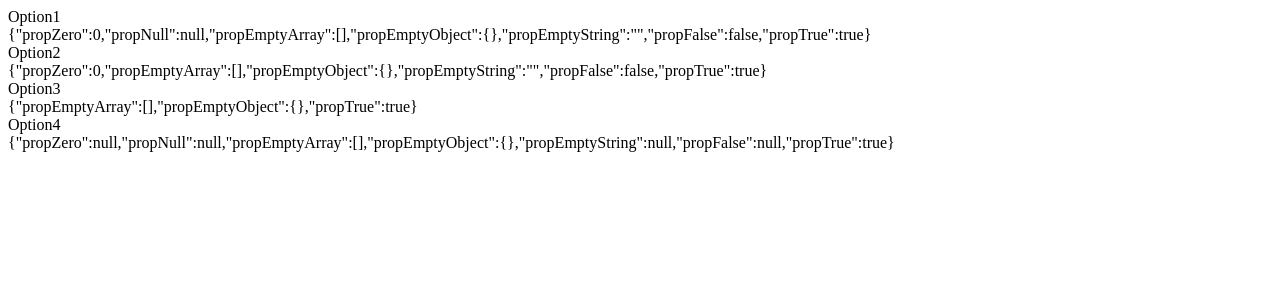
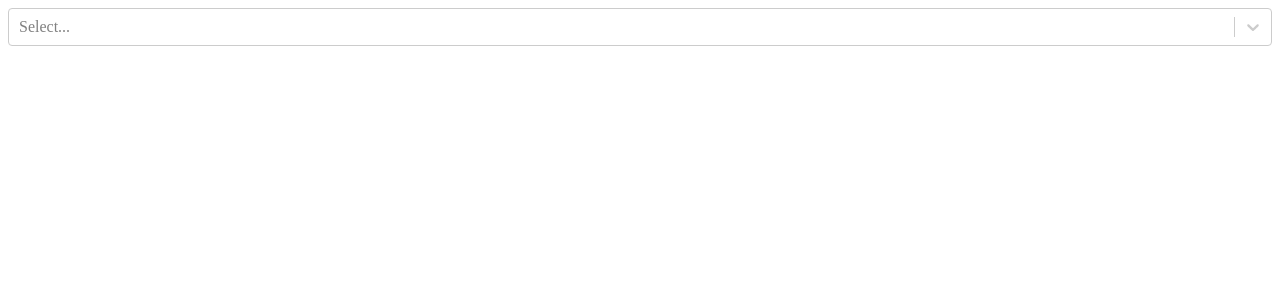
Before and after one commit to ankhzaq/stackoverflow-questions, a React (Create React App) app in the folder reactv17-questions/: page / in a window 1280 px wide. Shown: the top 300 px of the page. Built offline with nearby package versions, Linux system fonts and the light colour scheme.

Commit message:
feature - question15 - options select with hooks

```diff
--- a/reactv17-questions/package.json
+++ b/reactv17-questions/package.json
@@ -26,6 +26,7 @@
     "react-redux": "^7.2.2",
     "react-router-dom": "^5.2.0",
     "react-scripts": "4.0.2",
+    "react-select": "^5.2.2",
     "redux": "^4.0.5",
     "redux-devtools-extension": "^2.13.8",
     "redux-mock-store": "^1.5.4",
--- /dev/null
+++ b/reactv17-questions/src/Questions/Question12.jsx
@@ -0,0 +1,47 @@
+/*
+* Question: How to limit the number of options in a select?
+* Url: https://stackoverflow.com/questions/71456915/how-to-limit-the-number-of-options-in-a-select
+* */
+
+import React, { Component } from "react";
+import Select, { components} from "react-select";
+import { useState } from "react";
+
+let cheeses = ["Wagasi", "Kalari", "Halloumi", "Manouri"];
+
+let options = [];
+options = options.concat(cheeses.map((x) => "Cheese - " + x));
+
+export function Question12() {
+
+  const [value, setValue] = useState("");
+  const [optionsToShow, setOptionsToShow] = useState([]);
+
+  function MakeOption(x) {
+    return { value: x, label: x };
+  }
+
+  const handleInputChange = (value, e) => {
+    if (e.action === "input-change") {
+      setValue(value);
+      const nextOptions = value ? options.map((x) => MakeOption(x)).filter((opt) => opt.label.toLowerCase().includes(value.toLowerCase())) : [];
+      setOptionsToShow(nextOptions.length > 3 ? nextOptions.splice(1,3) : nextOptions);
+    }
+  };
+
+  const Input = props => <components.Input {...props} maxLength={5} />;
+
+  return (
+    <Select
+      isMulti
+      name="colors"
+      options={optionsToShow}
+      className="basic-multi-select"
+      classNamePrefix="select"
+      closeMenuOnSelect={false}
+      onInputChange={handleInputChange}
+      inputValue={value}
+      noOptionsMessage={() => null}
+    />
+  );
+}
--- a/reactv17-questions/src/index.jsx
+++ b/reactv17-questions/src/index.jsx
@@ -1,13 +1,13 @@
 // React imports
 import React from 'react';
 import ReactDOM from 'react-dom';
-import { Question11 } from './Questions/Question11';
+import { Question12 } from './Questions/Question12';
 
 // Component
 
 ReactDOM.render(
   <React.StrictMode>
-    <Question11 />
+    <Question12 />
   </React.StrictMode>,
   document.getElementById('root'),
 );
```
Also changed, not shown: 2 other files (tests, documents, lock files or other folders).
